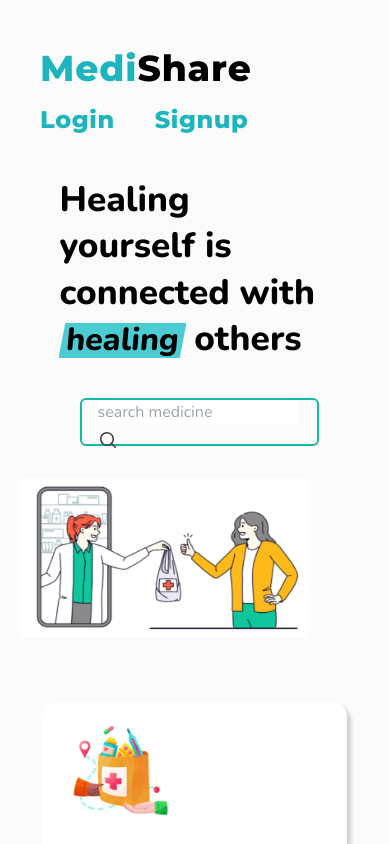
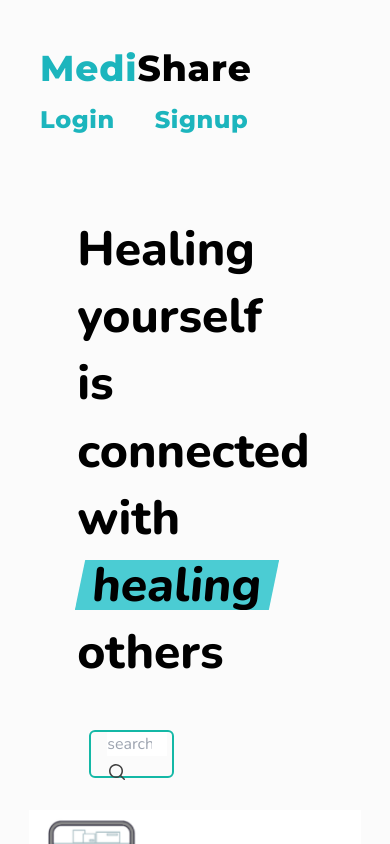
Before and after one commit to Pranjali-12/medishare-client, a React (Create React App) app: page / in a window 390 px wide. Shown: the top 844 px of the page. Built offline with nearby package versions, Linux system fonts and the light colour scheme.

Commit message:
Revert "Merge branch 'main' of https://github.com/Pranjali-12/medishare-client"
This reverts commit a9e802035c9acc8245786e4a4982edc262c1ad6a, reversing
changes made to cc287a0910caf70a9f0b7026b37f27fa955ec845.

```diff
--- a/package.json
+++ b/package.json
@@ -42,7 +42,7 @@
   "devDependencies": {
     "autoprefixer": "^10.4.16",
     "postcss": "^8.4.31",
-    "react-router-dom": "^6.17.0",
+    "react-router-dom": "^6.16.0",
     "tailwindcss": "^3.3.3"
   }
 }
--- a/src/Components/HomeUpper.jsx
+++ b/src/Components/HomeUpper.jsx
@@ -3,11 +3,11 @@ import '../styles/HomeUpper.css'
 
 const HomeUpper = () => {
   return (
-    <div style={{ width: '90%', margin: '0 auto' }}>
+    <div style={{ width: '85%', margin: '0 auto' }}>
       <div className='flex flex-wrap'>
         {/* Left */}
-        <div className='home-left  px-4'>
-          <h1 className='home-quote  font-extrabold ' >Healing yourself is connected with <span className='parallelogram m-0 ' >healing</span> others</h1>
+        <div className='w-1/2 px-4'>
+          <h1 className='text-5xl	 font-extrabold p-8 pt-16 pe-12' style={{ lineHeight: "4.2rem" }}>Healing yourself is connected with <span className='parallelogram m-0 text-5xl' >healing</span> others</h1>
           <div className='ps-8'>
             <div className="m-3 w-10/12">
               <div class="relative mb-4 flex  flex-wrap items-stretch border-2  h-12 pl-4 border-solid border-teal-500 rounded-md"
@@ -42,9 +42,7 @@ const HomeUpper = () => {
 
         </div>
         {/* Right */}
-        <div className='image-cont'>
-        <img className="pb-4 pt-4 home-img" src={require("../assets/Home_Image.png")}  />
-        </div>
+        <img className="pb-4 pt-4" src={require("../assets/Home_Image.png")} style={{ width: "36rem" }} />
         <div>
         </div>
       </div>
--- a/src/Components/ServiceBox.jsx
+++ b/src/Components/ServiceBox.jsx
@@ -4,7 +4,7 @@ import SubServiceBox from "./SubServiceBox";
 
 const ServiceBox = () => {
   return (
-    <div className="mt-8 flex flex-wrap justify-center" >
+    <div className="flex flex-wrap justify-center" >
      <SubServiceBox
   s={require("../assets/donate.png")}
   head="Donate Medicine"
--- a/src/styles/HomeUpper.css
+++ b/src/styles/HomeUpper.css
@@ -8,103 +8,4 @@
     display: inline-flex;
     justify-content: center;
     align-items: center;
-    font-size: 3.2rem;
 }
-
-.image-cont{
-    display: flex;
-    align-items: center;
-}
-.home-quote{
-    line-height: 4.2rem;
-    font-size: 3.2rem;
-    padding:48px;
-}
-
-.home-img{
-    width:36rem;
-    height:24rem;
-}
-
-.home-left{
-    width: 50%;
-}
-
-@media (max-width:1028px){
-    .home-quote{
-        line-height: 2.7rem;
-        font-size: 2rem;
-    }
-
-    .parallelogram {
-        width: 125px;
-        height: 35px;
-        background-color: #4bccd3;
-        clip-path: polygon(3% 0%, 100% 0%, 97% 100%, 0% 100%);
-        transform: skew(-5deg);
-        /* display: flex; */
-        display: inline-flex;
-        justify-content: center;
-        align-items: center;
-        font-size: 2rem;
-    }
-    .home-img{
-
-        width:20rem;
-        height:15rem;
-    }
-
-  }
-@media (max-width:900px){
-    .home-quote{
-        line-height: 2.7rem;
-        font-size: 2rem;
-    }
-
-    .parallelogram {
-        width: 125px;
-        height: 35px;
-        background-color: #4bccd3;
-        clip-path: polygon(3% 0%, 100% 0%, 97% 100%, 0% 100%);
-        transform: skew(-5deg);
-        /* display: flex; */
-        display: inline-flex;
-        justify-content: center;
-        align-items: center;
-        font-size: 2rem;
-    }
-    .home-img{
-        width:18rem;
-        height:12rem;
-    }
-
-  }
-
-  @media (max-width:512px){
-    .home-quote{
-        line-height: 2.9rem;
-        font-size: 2.2rem;
-        padding:24px;
-    }
-
-    .parallelogram {
-        width: 125px;
-        height: 35px;
-        background-color: #4bccd3;
-        clip-path: polygon(3% 0%, 100% 0%, 97% 100%, 0% 100%);
-        transform: skew(-5deg);
-        /* display: flex; */
-        display: inline-flex;
-        justify-content: center;
-        align-items: center;
-        font-size: 2rem;
-    }
-    .home-img{
-        width:18rem;
-        height:12rem;
-    }
-    .home-left{
-        width: 100%;
-    }
-
-  }
--- a/src/styles/SignInLeft.css
+++ b/src/styles/SignInLeft.css
@@ -1,16 +1,5 @@
-.sign-img{
-    /* width:0rem; */
+/* .sign-img{
+    width:80rem;
     justify-content: center;
-    /* background-color: red; */
-    margin:55px 0px;
-    padding:48px 0px;
 }
-
- @media (max-width:900px){
-    .sign-img{
-        /* width:200rem; */
-        height:15rem;
-        margin:20px 0;
-        padding:20px 0;
-    }
-  }
+ */
```
Also changed, not shown: src/Components/SignInLeft.jsx (+10 -6 lines), src/Components/SignUpCon.jsx (line endings or trailing spaces), 1 other file (tests, documents, lock files or other folders).
